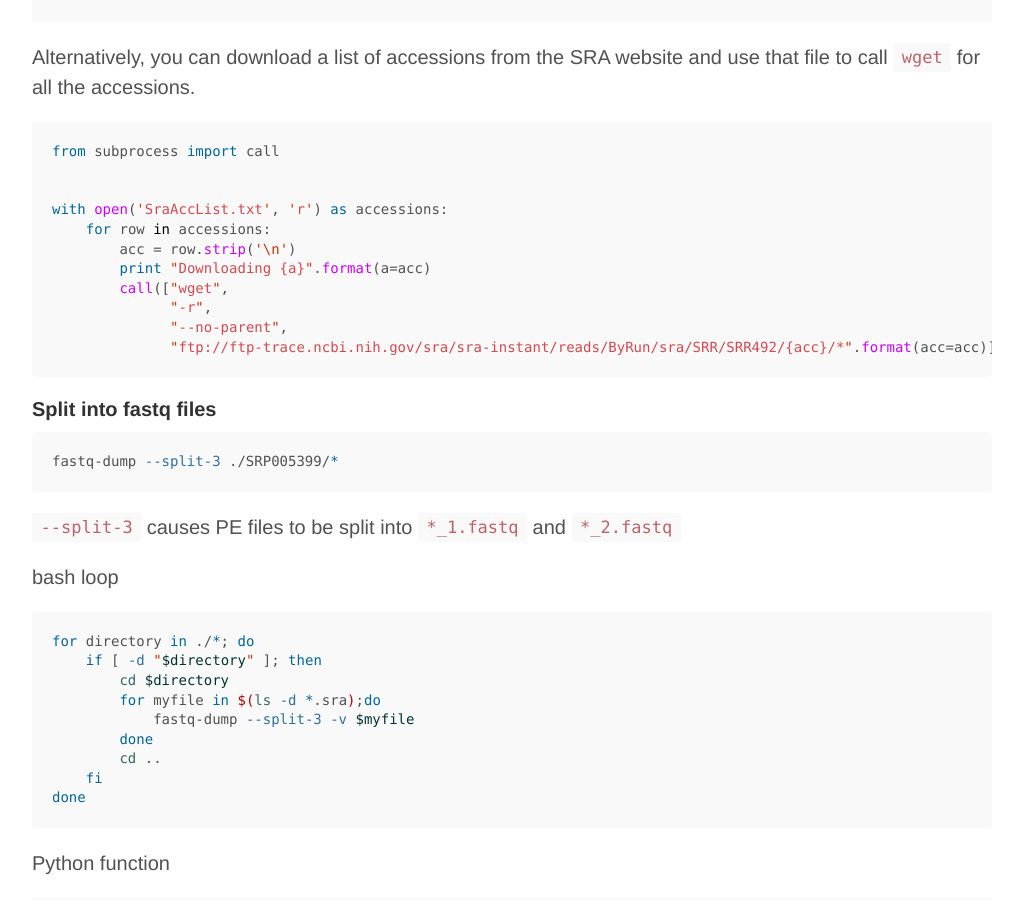
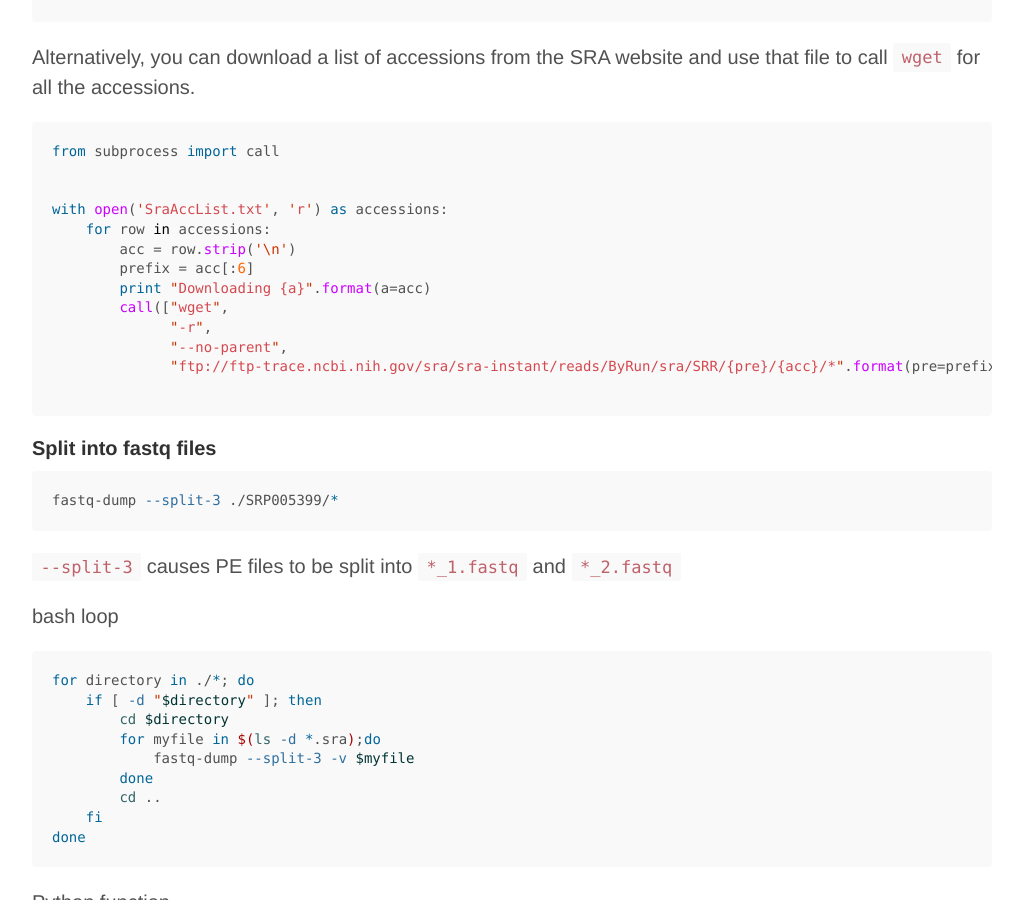
Before and after one commit to timoast/timoast.github.io, a Jekyll site: the page built from _posts/2014-08-24-UsefulCommands.md, in a window 1280 px wide and 900 px high, scrolled down 5426 px. Shown: the whole window, without its empty margins (128-1151 px from the left). Built offline with Jekyll 4.4.1, drawn with Linux system fonts in a browser that asks for light colours; Markdown is read by kramdown in place of the engine named in the settings.

Commit message:
Updated useful commands

````diff
--- a/_posts/2014-08-24-UsefulCommands.md
+++ b/_posts/2014-08-24-UsefulCommands.md
@@ -243,11 +243,13 @@ from subprocess import call
 with open('SraAccList.txt', 'r') as accessions:
     for row in accessions:
         acc = row.strip('\n')
+        prefix = acc[:6]
         print "Downloading {a}".format(a=acc)
         call(["wget",
               "-r",
               "--no-parent",
-              "ftp://ftp-trace.ncbi.nih.gov/sra/sra-instant/reads/ByRun/sra/SRR/SRR492/{acc}/*".format(acc=acc)])
+              "ftp://ftp-trace.ncbi.nih.gov/sra/sra-instant/reads/ByRun/sra/SRR/{pre}/{acc}/*".format(pre=prefix, acc=acc)])
+
 ```
 
 #### Split into fastq files
````
